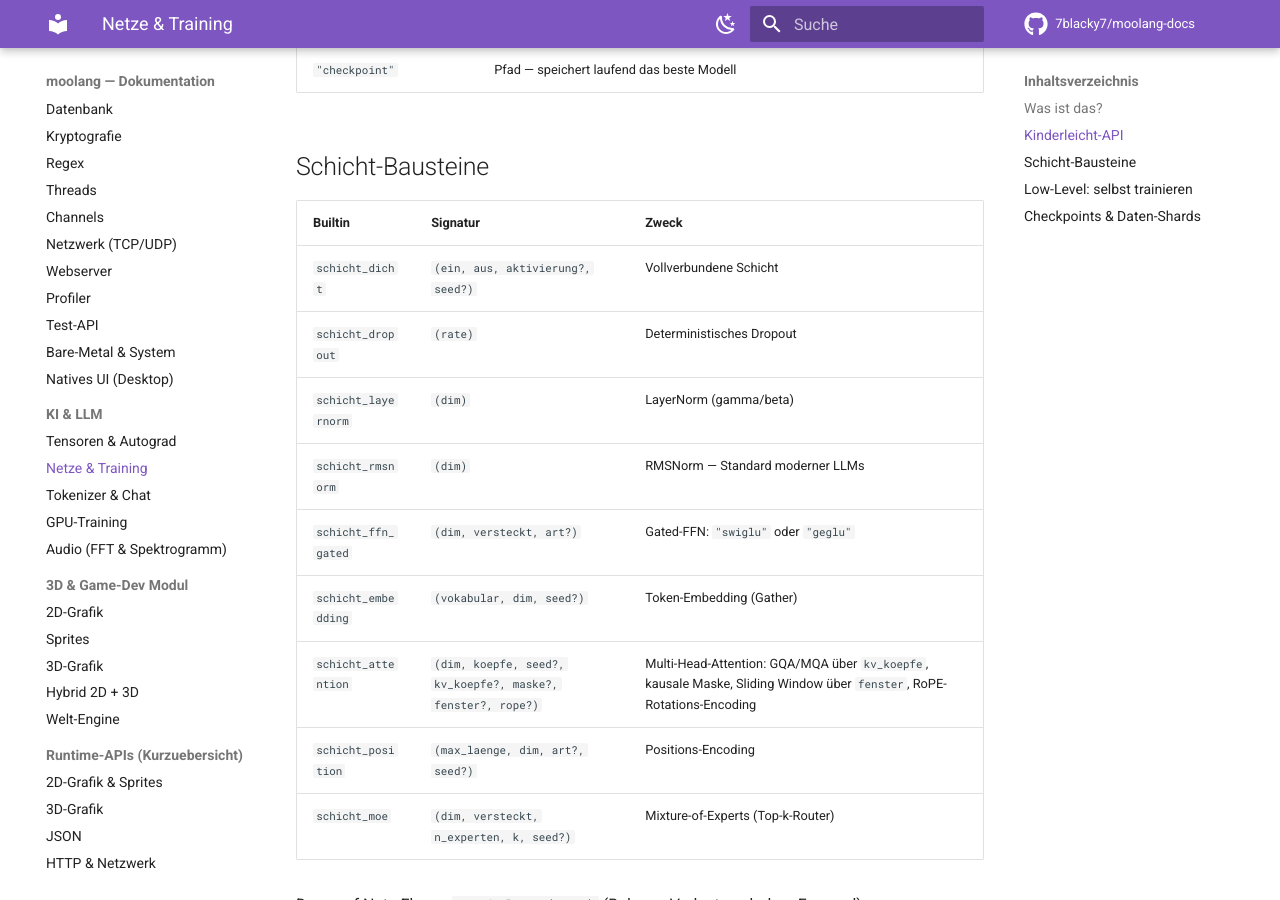
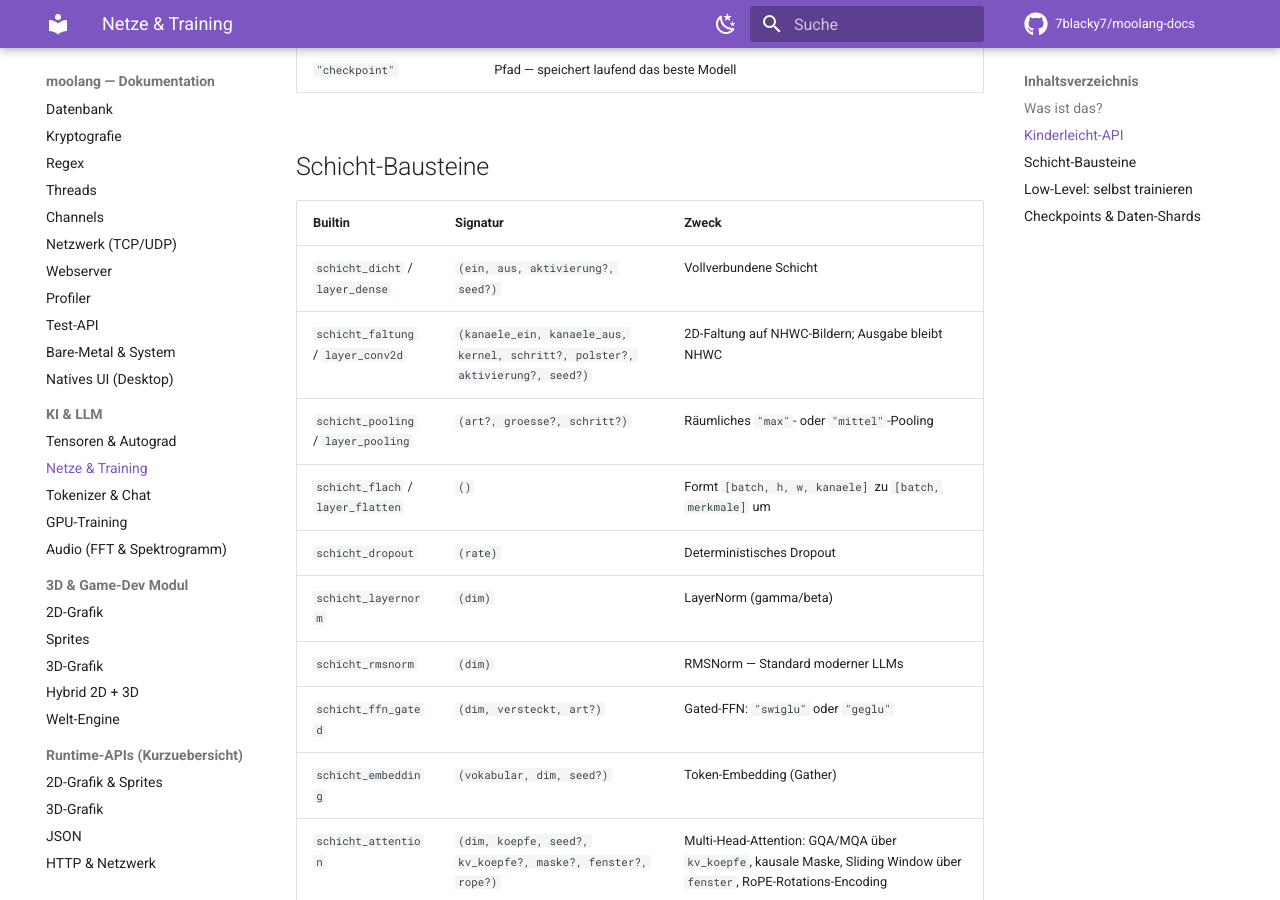
Before and after one commit to 7blacky7/moolang-docs, an MkDocs documentation site: the page built from docs/referenz/ki-netze.md, in a window 1280 px wide and 900 px high, scrolled down 1530 px. Built offline with MkDocs 1.6.1 and Material for MkDocs 9.7.7, drawn with Linux system fonts in a browser that asks for light colours; comment, search, counter and statistics services are not loaded; some of the changed text lies outside the part shown.

Commit message:
docs(ki): Faltungsnetze und Embedding-Verluste ergänzen

```diff
--- a/docs/referenz/ki-netze.md
+++ b/docs/referenz/ki-netze.md
@@ -45,7 +45,10 @@ zeige netz.vorhersage(daten).zu_liste()
 
 | Builtin | Signatur | Zweck |
 |---|---|---|
-| `schicht_dicht` | `(ein, aus, aktivierung?, seed?)` | Vollverbundene Schicht |
+| `schicht_dicht` / `layer_dense` | `(ein, aus, aktivierung?, seed?)` | Vollverbundene Schicht |
+| `schicht_faltung` / `layer_conv2d` | `(kanaele_ein, kanaele_aus, kernel, schritt?, polster?, aktivierung?, seed?)` | 2D-Faltung auf NHWC-Bildern; Ausgabe bleibt NHWC |
+| `schicht_pooling` / `layer_pooling` | `(art?, groesse?, schritt?)` | Räumliches `"max"`- oder `"mittel"`-Pooling |
+| `schicht_flach` / `layer_flatten` | `()` | Formt `[batch, h, w, kanaele]` zu `[batch, merkmale]` um |
 | `schicht_dropout` | `(rate)` | Deterministisches Dropout |
 | `schicht_layernorm` | `(dim)` | LayerNorm (gamma/beta) |
 | `schicht_rmsnorm` | `(dim)` | RMSNorm — Standard moderner LLMs |
```
Also changed, not shown: other parts of docs/referenz/ki-netze.md (+2 -0 lines).
